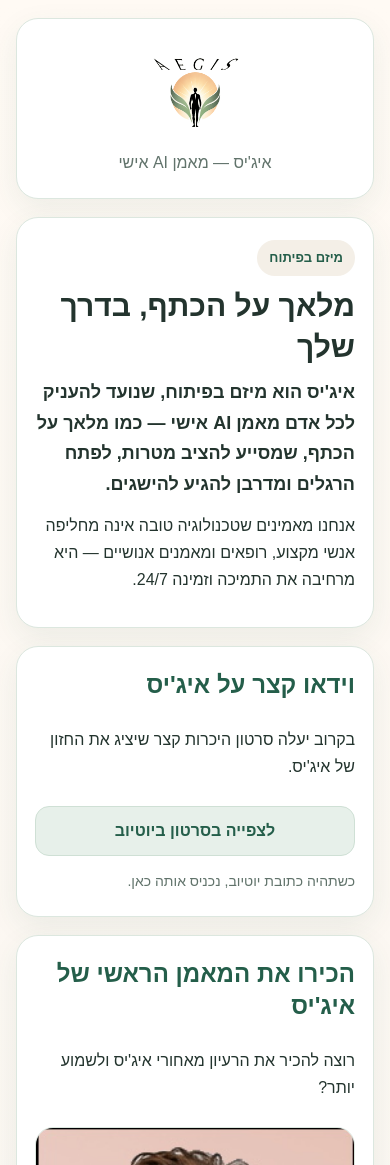
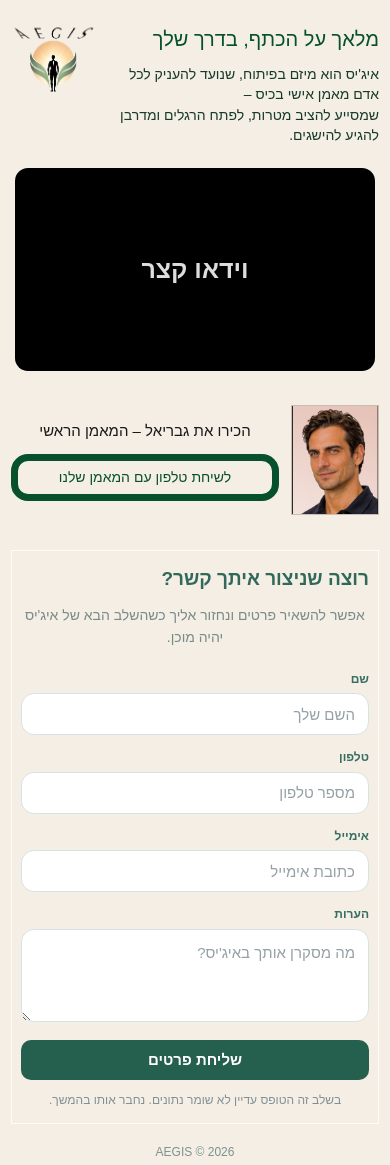
Before and after one commit to kutaly-ol/aegis-landing, a plain HTML site: page index.html in a window 390 px wide. Shown: the top 1165 px of the page. Drawn offline with Linux system fonts and the light colour scheme.

Commit message:
Add files via upload

```diff
--- a/index.html
+++ b/index.html
@@ -1,346 +1,308 @@
-<!DOCTYPE html>
+<!doctype html>
 <html lang="he" dir="rtl">
 <head>
-  <meta charset="UTF-8" />
-  <meta name="viewport" content="width=device-width, initial-scale=1.0" />
-  <meta name="description" content="איג'יס — מאמן AI אישי בפיתוח, כמו מלאך על הכתף." />
+  <meta charset="utf-8">
+  <meta name="viewport" content="width=device-width, initial-scale=1">
+  <meta name="description" content="איג'יס הוא מיזם בפיתוח שנועד להעניק לכל אדם מאמן AI אישי, כמו מלאך על הכתף.">
   <title>איג'יס | AEGIS</title>
-
   <style>
     :root {
-      --bg: #fcf8f2;
-      --card: #ffffff;
-      --green: #245e4a;
-      --green-soft: #e7f0ea;
-      --peach: #f4d7c2;
-      --text: #23342e;
-      --muted: #61736b;
-      --border: #dce7df;
-      --shadow: 0 10px 30px rgba(36, 94, 74, 0.08);
+      --cream: #f4eee4;
+      --dark-green: #07502d;
+      --green: #255f4d;
+      --text: #173b2a;
+      --muted: #627d79;
+      --field-outline: #d8e2e4;
+    }
+    * { box-sizing: border-box; }
+    body {
+      margin: 0;
+      background: var(--cream);
+      color: var(--text);
+      font-family: Arial, "Noto Sans Hebrew", sans-serif;
+      line-height: 1.55;
+    }
+    .page {
+      max-width: 680px;
+      margin: 0 auto;
+      padding: 24px 16px 30px;
     }
 
-    * {
-      box-sizing: border-box;
+    /* Logo on the left, pitch on the right */
+    .hero {
+      direction: ltr;
+      display: grid;
+      grid-template-columns: 80px minmax(0, 1fr);
+      gap: 0px;
+      align-items: start;
+    }
+    .brand-logo {
+      width: 124px;
+      height: auto;
+      display: block;
+      object-fit: contain;
+    }
+    .logo-fallback {
+      display: none;
+      color: var(--dark-green);
+      font-size: 26px;
+      font-weight: 700;
+      letter-spacing: 3px;
+    }
+    .hero-copy {
+      direction: rtl;
+      text-align: right;
+    }
+    h1 {
+      margin: 18px 0 18px;
+      font-size: clamp(21px, 4.1vw, 26px);
+      font-weight: 500;
+      line-height: 1.3;
+      color: var(--dark-green);
+    }
+    .pitch {
+      margin: 0;
+      font-size: 17px;
+      line-height: 1.45;
     }
 
-    body {
-      margin: 0;
-      font-family: Arial, sans-serif;
-      background: linear-gradient(to bottom, #fffaf4, #f7f4ef);
-      color: var(--text);
-      line-height: 1.7;
+    /* The video has no public YouTube URL yet */
+    .video-section {
+      display: flex;
+      justify-content: center;
+      margin: 22px 0 37px;
+    }
+    .video-preview {
+      display: grid;
+      place-items: center;
+      width: min(100%, 360px);
+      aspect-ratio: 16 / 9;
+      padding: 12px;
+      border: 0;
+      border-radius: 13px;
+      background: #000;
+      color: #ddd;
+      font-family: inherit;
+      font-size: 25px;
+      font-weight: 600;
+      cursor: pointer;
+    }
+    .video-preview:focus-visible, .coach-button:focus-visible, .submit-button:focus-visible {
+      outline: 3px solid #ce9b58;
+      outline-offset: 3px;
     }
 
-    .page {
+    /* Small head-coach portrait, positioned to the right */
+    .coach-section {
+      display: grid;
+      grid-template-columns: 100px minmax(0, 1fr);
+      gap: 20px;
+      align-items: center;
+      width: min(100%, 440px);
+      margin: 0 auto 45px;
+    }
+    .coach-image {
+      width: 100px;
+      height: 126px;
+      object-fit: cover;
+      object-position: center 22%;
+      border: 1px solid #c7bdb2;
+      border-radius: 0;
+      display: block;
+    }
+    .coach-copy { text-align: center; }
+    .coach-title {
+      margin: 0 0 18px;
+      color: #191919;
+      font-size: 17px;
+      font-weight: 400;
+    }
+    .coach-button {
       width: 100%;
-      max-width: 640px;
-      margin: 0 auto;
-      padding: 18px 16px 40px;
+      min-height: 52px;
+      padding: 5px 9px;
+      border: 9px solid var(--dark-green);
+      border-radius: 17px;
+      background: var(--cream);
+      color: var(--dark-green);
+      font: inherit;
+      font-size: 17px;
+      line-height: 1.15;
+      cursor: pointer;
     }
 
-    .card {
-      background: var(--card);
-      border: 1px solid var(--border);
-      border-radius: 22px;
-      box-shadow: var(--shadow);
-      padding: 22px 18px;
-      margin-bottom: 18px;
+    /* Compact contact form at the bottom */
+    .contact-section {
+      width: min(100%, 500px);
+      margin: 0 auto;
+      padding: 13px 9px 14px;
+      border: 1px solid rgba(255, 255, 255, 0.85);
     }
-
-    .hero {
+    .contact-section h2 {
+      margin: 0 0 12px;
+      font-size: 20px;
+      color: #30695b;
+      font-weight: 600;
+    }
+    .contact-intro {
+      margin: 0 0 21px;
+      color: #798b8a;
       text-align: center;
-      padding-top: 28px;
-    }
-
-    .logo-wrap {
-      display: flex;
-      justify-content: center;
-      align-items: center;
-      margin-bottom: 12px;
-      min-height: 90px;
-    }
-
-    .logo-img {
-      max-width: 180px;
-      max-height: 90px;
-      display: block;
-    }
-
-    .logo-fallback {
-      display: none;
-      font-size: 38px;
-      letter-spacing: 3px;
-      color: var(--green);
-      font-weight: bold;
-    }
-
-    .tagline {
-      font-size: 16px;
-      color: var(--muted);
-      margin-top: 4px;
-    }
-
-    h1, h2, h3 {
-      margin: 0 0 10px;
-      line-height: 1.35;
-    }
-
-    h1 {
-      font-size: 30px;
-    }
-
-    h2 {
-      font-size: 24px;
-      color: var(--green);
-    }
-
-    h3 {
-      font-size: 20px;
-      color: var(--green);
-    }
-
-    p {
-      margin: 0 0 12px;
-      font-size: 16px;
-    }
-
-    .pitch {
-      font-size: 18px;
-      font-weight: bold;
-    }
-
-    .note {
-      color: var(--muted);
       font-size: 14px;
     }
-
-    .video-box,
-    .coach-box,
-    .form-box {
-      display: flex;
-      flex-direction: column;
-      gap: 14px;
+    .form-field { margin-bottom: 13px; }
+    label {
+      display: block;
+      margin-bottom: 5px;
+      color: #376e62;
+      font-size: 12px;
+      font-weight: 600;
     }
-
-    .coach-image {
+    input, textarea {
+      display: block;
       width: 100%;
-      border-radius: 18px;
-      border: 1px solid var(--border);
-      display: block;
-      background: #f0f0f0;
+      padding: 11px 13px;
+      border: 1px solid var(--field-outline);
+      border-radius: 13px;
+      background: #fff;
+      color: #263a36;
+      font: inherit;
+      font-size: 15px;
+      text-align: right;
     }
-
-    .buttons {
-      display: grid;
-      gap: 12px;
-      margin-top: 8px;
-    }
-
-    .btn {
-      width: 100%;
-      border: none;
-      border-radius: 14px;
-      padding: 15px 16px;
-      font-size: 16px;
-      font-weight: bold;
-      cursor: pointer;
-      transition: 0.2s ease;
-    }
-
-    .btn-primary {
-      background: var(--green);
-      color: white;
-    }
-
-    .btn-primary:hover {
-      opacity: 0.94;
-    }
-
-    .btn-secondary {
-      background: var(--green-soft);
-      color: var(--green);
-      border: 1px solid #cfe0d5;
-    }
-
-    label {
-      font-size: 14px;
-      font-weight: bold;
-      color: var(--green);
-      margin-bottom: 4px;
-      display: block;
-    }
-
-    input,
+    input { height: 42px; }
     textarea {
-      width: 100%;
-      padding: 14px 14px;
-      border-radius: 14px;
-      border: 1px solid #cfd9d2;
-      font-size: 16px;
-      font-family: inherit;
-      background: white;
-      color: var(--text);
-    }
-
-    textarea {
-      min-height: 110px;
+      min-height: 93px;
       resize: vertical;
     }
-
-    .footer {
+    input::placeholder, textarea::placeholder { color: #95a1a6; }
+    .submit-button {
+      display: block;
+      width: 100%;
+      min-height: 40px;
+      margin-top: 18px;
+      padding: 8px 15px;
+      border: 0;
+      border-radius: 10px;
+      background: var(--green);
+      color: #fff;
+      font: inherit;
+      font-size: 15px;
+      font-weight: 700;
+      cursor: pointer;
+    }
+    .form-note {
+      margin: 11px 0 0;
+      color: #829096;
       text-align: center;
-      color: var(--muted);
-      font-size: 13px;
-      padding-top: 10px;
+      font-size: 12px;
     }
-
-    .pill {
-      display: inline-block;
-      background: #f4efe7;
-      color: var(--green);
-      padding: 7px 12px;
-      border-radius: 999px;
-      font-size: 13px;
-      margin-bottom: 10px;
-      font-weight: bold;
+    footer {
+      margin: 19px 0 0;
+      text-align: center;
+      font-size: 12px;
+      color: #7d9291;
+    }
+    @media (max-width: 440px) {
+      .page { padding: 17px 11px 28px; }
+      .hero { grid-template-columns: 84px minmax(0, 1fr); gap: 10px; }
+      .brand-logo { width: 84px; }
+      h1 { margin: 9px 0 12px; font-size: 20px; }
+      .pitch { font-size: 14px; }
+      .video-section { margin: 23px 0 34px; }
+      .coach-section { grid-template-columns: 88px minmax(0, 1fr); gap: 12px; margin-bottom: 35px; }
+      .coach-image { width: 88px; height: 110px; }
+      .coach-title { font-size: 15px; margin-bottom: 12px; }
+      .coach-button { font-size: 14px; border-width: 7px; min-height: 47px; }
+      .contact-section h2 { font-size: 19px; }
     }
   </style>
 </head>
 <body>
   <main class="page">
+    <header class="hero">
+      <div>
+        <img class="brand-logo" src="Logo.gif" alt="הלוגו של איג'יס" onerror="this.style.display='none'; document.getElementById('logo-fallback').style.display='block'">
+        <div id="logo-fallback" class="logo-fallback">AEGIS</div>
+      </div>
+      <div class="hero-copy">
+        <h1>מלאך על הכתף, בדרך שלך</h1>
+        <p class="pitch">
+          איג'יס הוא מיזם בפיתוח, שנועד להעניק לכל אדם מאמן אישי בכיס –<br>
+          שמסייע להציב מטרות, לפתח הרגלים ומדרבן להגיע להישגים.
+        </p>
+      </div>
+    </header>
 
-    <!-- HERO -->
-    <section class="card hero">
-      <div class="logo-wrap">
-        <img
-          src="Logo.gif"
-          alt="לוגו איג'יס"
-          class="logo-img"
-          onerror="this.style.display='none'; document.getElementById('logoFallback').style.display='block';"
-        />
-        <div id="logoFallback" class="logo-fallback">AEGIS</div>
-      </div>
-
-      <div class="tagline">איג'יס — מאמן AI אישי</div>
+    <section class="video-section" aria-label="סרטון היכרות עם איג'יס">
+      <button type="button" class="video-preview" onclick="openVideo()" aria-label="צפייה בסרטון היכרות עם איג'יס">
+        וידאו קצר
+      </button>
     </section>
 
-    <!-- PITCH -->
-    <section class="card">
-      <div class="pill">מיזם בפיתוח</div>
-      <h1>מלאך על הכתף, בדרך שלך</h1>
-      <p class="pitch">
-        איג'יס הוא מיזם בפיתוח, שנועד להעניק לכל אדם מאמן AI אישי —
-        כמו מלאך על הכתף, שמסייע להציב מטרות, לפתח הרגלים ומדרבן להגיע להישגים.
-      </p>
-      <p>
-        אנחנו מאמינים שטכנולוגיה טובה אינה מחליפה אנשי מקצוע, רופאים ומאמנים אנושיים —
-        היא מרחיבה את התמיכה וזמינה 24/7.
-      </p>
-    </section>
-
-    <!-- VIDEO -->
-    <section class="card video-box">
-      <h2>וידאו קצר על איג'יס</h2>
-      <p>
-        בקרוב יעלה סרטון היכרות קצר שיציג את החזון של איג'יס.
-      </p>
-      <button class="btn btn-secondary" onclick="openVideo()">
-        לצפייה בסרטון ביוטיוב
-      </button>
-      <div class="note">כשתהיה כתובת יוטיוב, נכניס אותה כאן.</div>
-    </section>
-
-    <!-- HEAD COACH -->
-    <section class="card coach-box">
-      <h2>הכירו את המאמן הראשי של איג'יס</h2>
-      <p>
-        רוצה להכיר את הרעיון מאחורי איג'יס ולשמוע יותר?
-      </p>
-
-      <img
-        src="Head-coach.jpg"
-        alt="המאמן הראשי של איג'יס"
-        class="coach-image"
-      />
-
-      <div class="buttons">
-        <button class="btn btn-primary" onclick="openCoachChat()">
-          לשיחה עם המאמן הראשי
+    <section class="coach-section" aria-label="המאמן הראשי גבריאל">
+      <img class="coach-image" src="head-coach.jpg" alt="גבריאל, המאמן הראשי של איג'יס">
+      <div class="coach-copy">
+        <p class="coach-title">הכירו את גבריאל – המאמן הראשי</p>
+        <button type="button" class="coach-button" onclick="openCoachChat()">
+          לשיחת טלפון עם המאמן שלנו
         </button>
-      </div>
-
-      <div class="note">
-        בשלב זה קישור השיחה עדיין בהכנה, אבל המבנה כבר מוכן.
       </div>
     </section>
 
-    <!-- CONTACT FORM -->
-    <section class="card form-box">
-      <h2>רוצה שניצור איתך קשר?</h2>
-      <p>
-        אפשר להשאיר פרטים ונחזור אליך כשהשלב הבא של איג'יס יהיה מוכן.
-      </p>
-
-      <form onsubmit="submitForm(event)">
-        <div style="margin-bottom: 12px;">
-          <label for="name">שם</label>
-          <input type="text" id="name" name="name" placeholder="השם שלך" />
+    <section class="contact-section" aria-labelledby="contact-title">
+      <h2 id="contact-title">רוצה שניצור איתך קשר?</h2>
+      <p class="contact-intro">אפשר להשאיר פרטים ונחזור אליך כשהשלב הבא של איג'יס יהיה מוכן.</p>
+      <form id="contact-form" novalidate>
+        <div class="form-field">
+          <label for="contact-name">שם</label>
+          <input id="contact-name" name="name" type="text" autocomplete="name" placeholder="השם שלך">
         </div>
-
-        <div style="margin-bottom: 12px;">
-          <label for="phone">טלפון</label>
-          <input type="tel" id="phone" name="phone" placeholder="מספר טלפון" />
+        <div class="form-field">
+          <label for="contact-phone">טלפון</label>
+          <input id="contact-phone" name="phone" type="tel" autocomplete="tel" placeholder="מספר טלפון" inputmode="tel">
         </div>
-
-        <div style="margin-bottom: 12px;">
-          <label for="email">אימייל</label>
-          <input type="email" id="email" name="email" placeholder="כתובת אימייל" />
+        <div class="form-field">
+          <label for="contact-email">אימייל</label>
+          <input id="contact-email" name="email" type="email" autocomplete="email" placeholder="כתובת אימייל" inputmode="email">
         </div>
-
-        <div style="margin-bottom: 14px;">
-          <label for="message">הערות</label>
-          <textarea id="message" name="message" placeholder="מה מסקרן אותך באיג'יס?"></textarea>
+        <div class="form-field">
+          <label for="contact-message">הערות</label>
+          <textarea id="contact-message" name="message" placeholder="מה מסקרן אותך באיג'יס?"></textarea>
         </div>
-
-        <button type="submit" class="btn btn-primary">שליחת פרטים</button>
+        <button type="submit" class="submit-button">שליחת פרטים</button>
+        <p class="form-note">בשלב זה הטופס עדיין לא שומר נתונים. נחבר אותו בהמשך.</p>
       </form>
-
-      <div class="note">
-        בשלב הזה הטופס עדיין לא מחובר למסד נתונים. נוכל לחבר אותו בהמשך.
-      </div>
     </section>
 
-    <div class="footer">
-      AEGIS © 2026
-    </div>
-
+    <footer>AEGIS © 2026</footer>
   </main>
 
   <script>
-    // כשתהיה כתובת אמיתית, נחליף את הערכים האלה
-    const videoUrl = "#";
-    const coachChatUrl = "#";
+    // Replace these values with the real links when they are ready.
+    const videoUrl = "";
+    const coachChatUrl = "";
 
     function openVideo() {
-      if (videoUrl === "#") {
-        alert("קישור הווידאו יתווסף בקרוב.");
+      if (!videoUrl) {
+        alert("סרטון ההיכרות של איג'יס יעלה בקרוב.");
         return;
       }
-      window.open(videoUrl, "_blank");
+      window.open(videoUrl, "_blank", "noopener,noreferrer");
     }
 
     function openCoachChat() {
-      if (coachChatUrl === "#") {
-        alert("קישור השיחה עם המאמן הראשי עדיין בהכנה.");
+      if (!coachChatUrl) {
+        alert("השיחה עם גבריאל עדיין בהכנה.");
         return;
       }
-      window.location.href = coachChatUrl;
+      window.location.assign(coachChatUrl);
     }
 
-    function submitForm(event) {
+    document.getElementById("contact-form").addEventListener("submit", function (event) {
       event.preventDefault();
-      alert("הטופס קיים, אבל עדיין לא מחובר לשמירת פרטים. נחבר אותו בשלב הבא.");
-    }
+      alert("הטופס עדיין לא מחובר לשמירת פרטים. אין כרגע אפשרות לשלוח פרטים.");
+    });
   </script>
 </body>
 </html>
```
